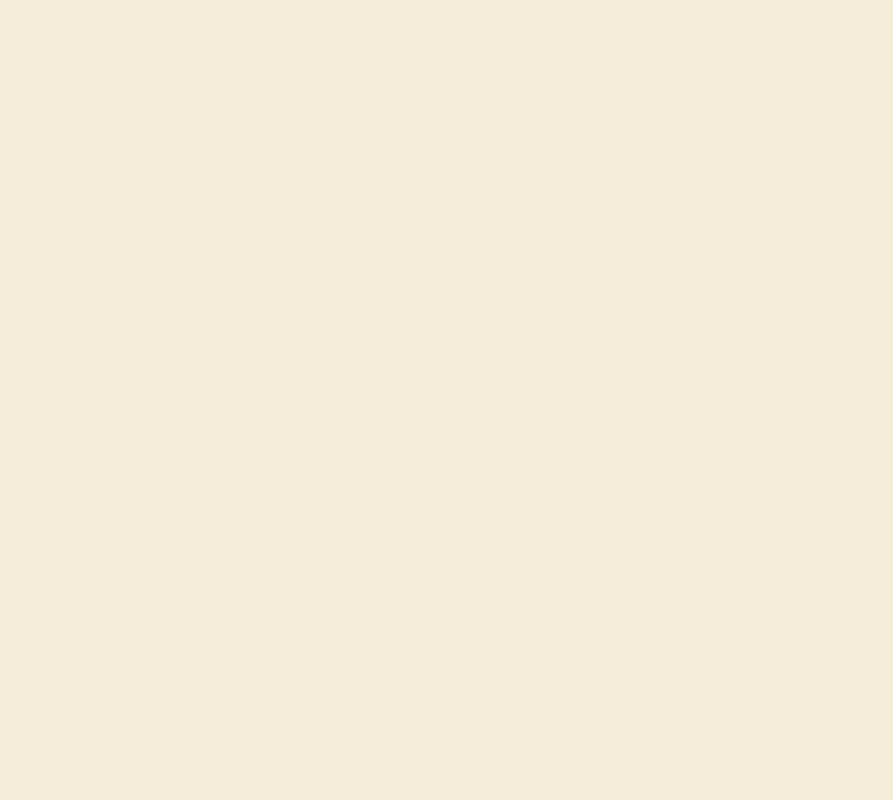
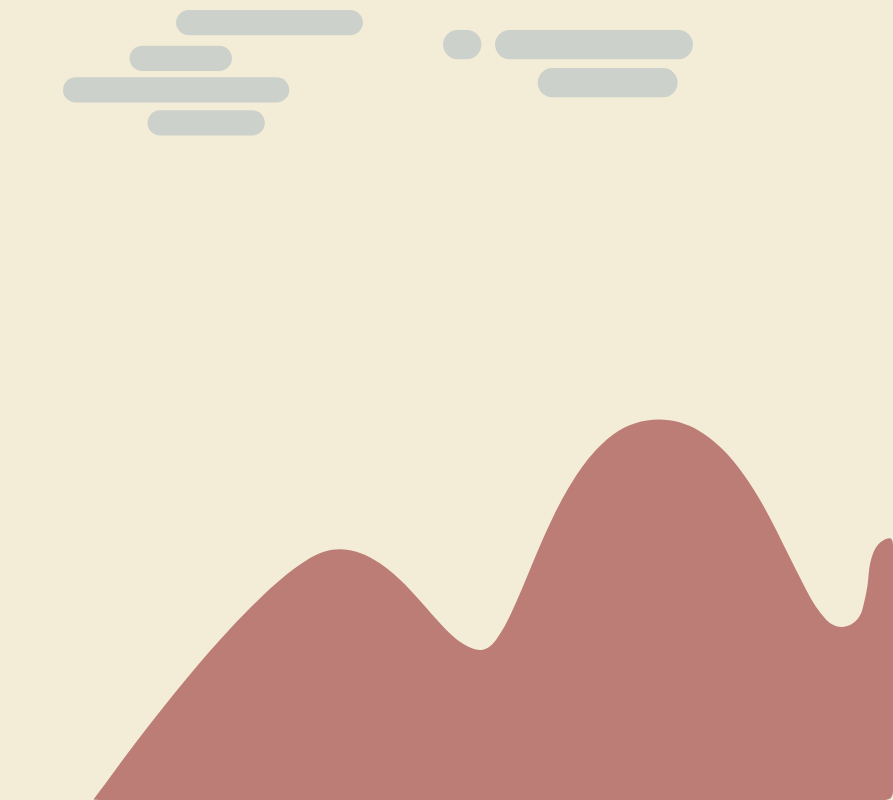
Before and after one commit to ValentinR01/raito-kubernetes-gke, a React (Create React App) app in the folder front/: page / in a window 1280 px wide. Shown: the whole page, without its empty margins (387-1280 px from the left). Built offline with nearby package versions, Linux system fonts and the light colour scheme.

Commit message:
(App) - fix: added app background

```diff
--- a/front/src/App.js
+++ b/front/src/App.js
@@ -2,6 +2,7 @@ import "App.css";
 import React from 'react';
 import ThemeProvider from "providers/ThemeProvider";
 import { Routes, Route } from "react-router-dom";
+import AppBackground from "components/atoms/embeding/AppBackground/AppBackground";
 
 function App() {
 
@@ -13,7 +14,8 @@ function App() {
           <Route path="/respiration/" element={ < div />}  />
           <Route path="/ambiance/" element={ < div /> } />
           <Route path="/profil" element={ < div /> } />
-          </Routes>
+        </Routes>
+        <AppBackground/>
     </div>
     </ThemeProvider>
   );
```
